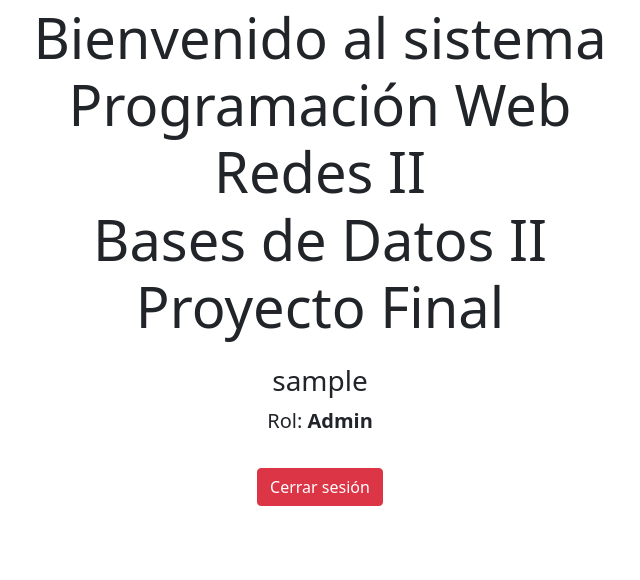
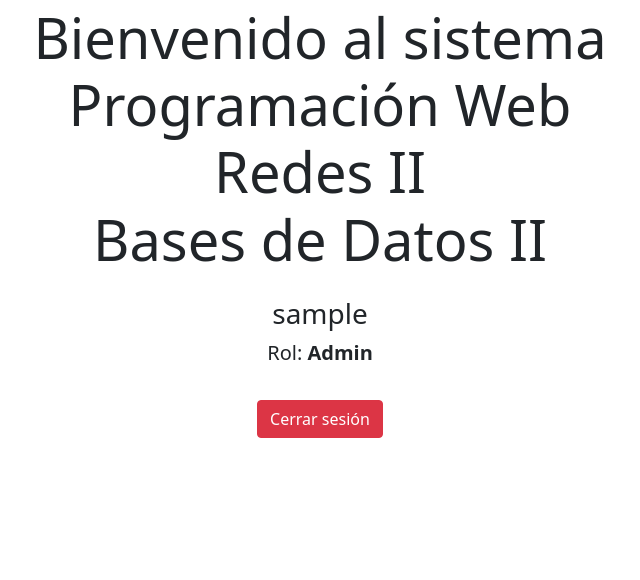
Before and after one commit to josueg07/ProyectoBD, an ASP.NET Core app: page / in a window 1280 px wide. Shown: the part 108-688 px from the top of the page, without its empty margins (320-960 px from the left). Run offline with ASP.NET Core 8, Linux system fonts and the light colour scheme; the visitor is signed in with stand-in values (Sample User, id 1); style sheets or scripts are compiled from the project's sources; some libraries are stand-ins or nearby versions.

Commit message:
cambio prueba

```diff
--- a/ProyectoBD.Web/Views/Home/Index.cshtml
+++ b/ProyectoBD.Web/Views/Home/Index.cshtml
@@ -12,8 +12,6 @@
         Redes II
         <br/>
         Bases de Datos II
-        <br/>
-        Proyecto Final
     </h1>
 
     <h3 class="mt-4">
```
